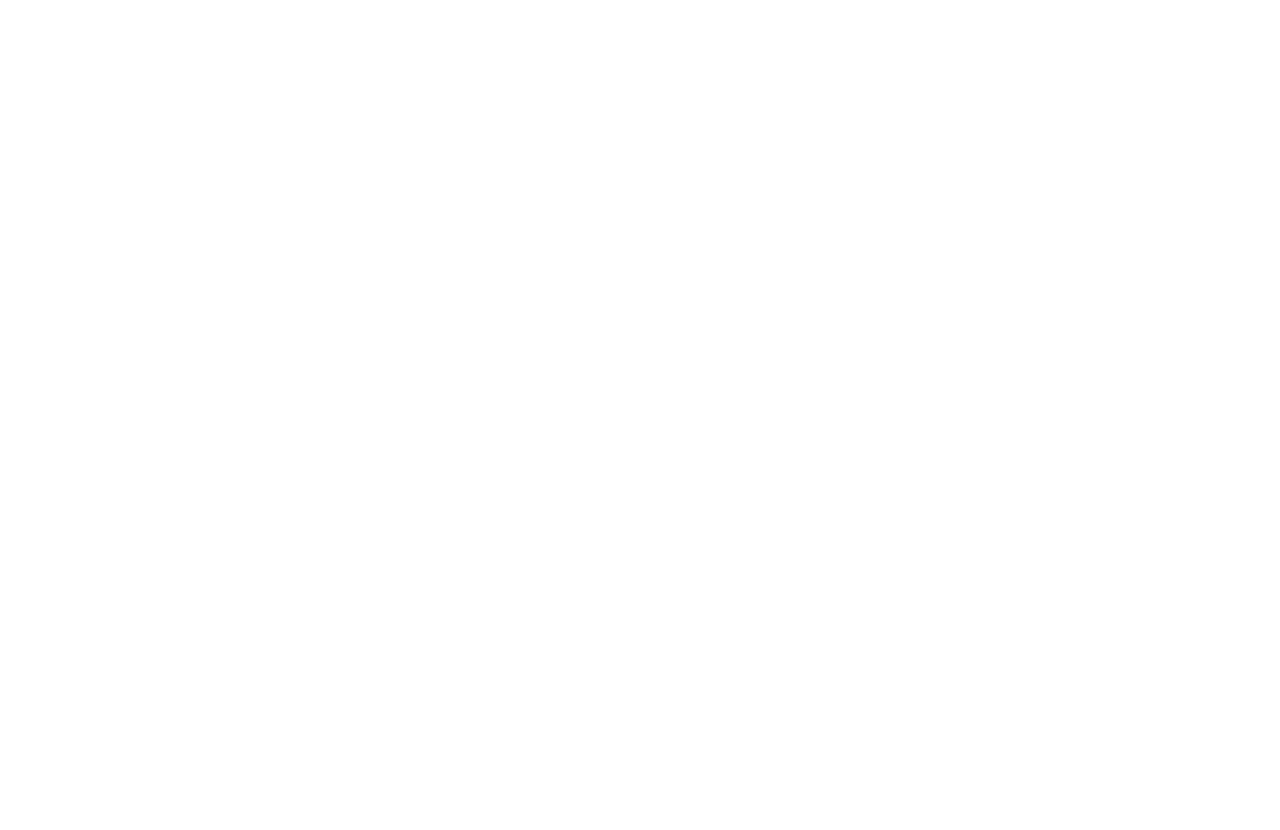
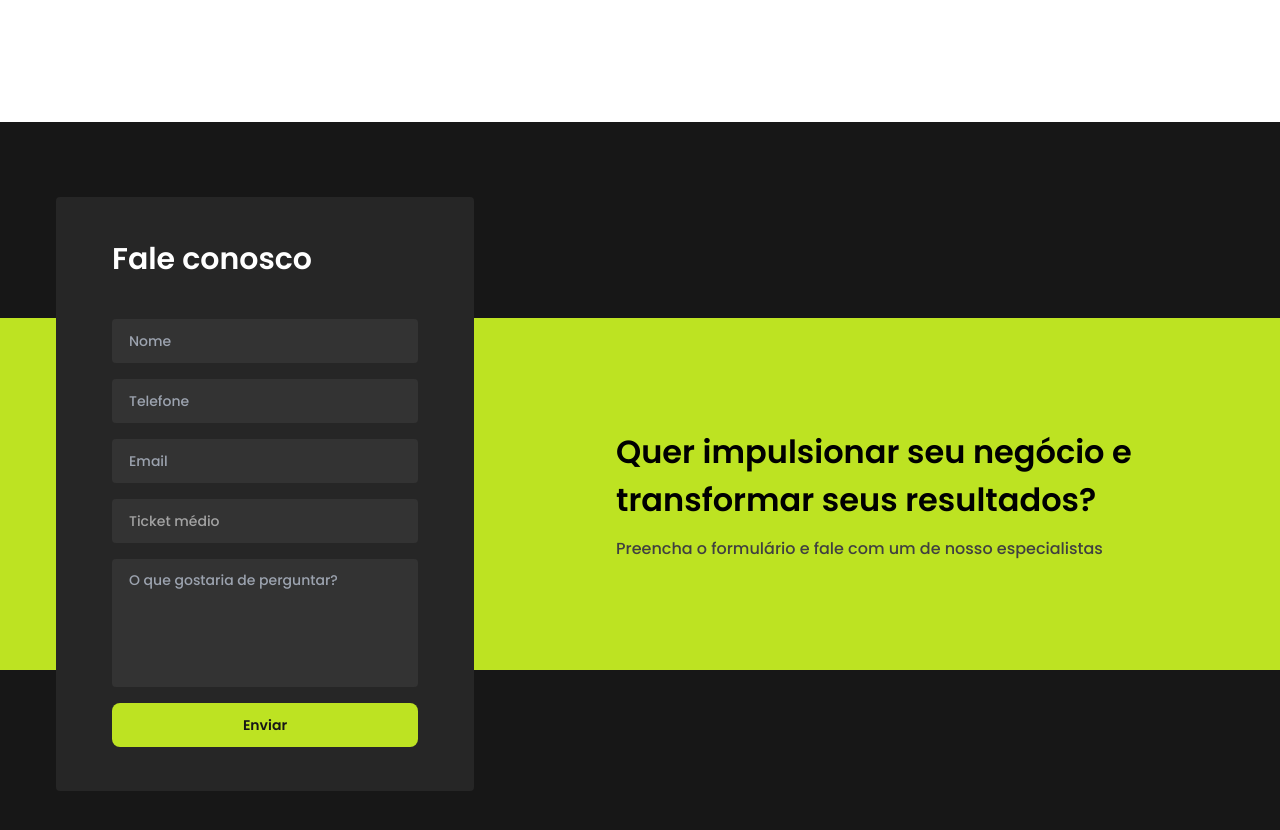
Before and after one commit to Luan-max/opencahsback-landing-page, a Next.js app: page / in a window 1280 px wide. Shown: the part 2360-3190 px from the top of the page. Before the commit the page ends 2482 px from the top, so only its background shows below. Built offline with nearby package versions, Linux system fonts and the light colour scheme.

Commit message:
feat(components/sections): add contact us section

```diff
--- a/src/components/Button.tsx
+++ b/src/components/Button.tsx
@@ -5,11 +5,12 @@
   label: string
   children?: ReactNode
   additionalClasses?: ClassValue[]
-  size?: 'medium' | 'large' | 'full'
+  size?: 'small' | 'medium' | 'large' | 'full'
 } & ButtonHTMLAttributes<HTMLButtonElement>
 
 const BUTTON_SIZES_CLASSES = {
-  medium: 'w-[10.5rem] h-[2.5rem] text-sm',
+  small: 'w-[10.5rem] h-[2.5rem] text-sm',
+  medium: 'w-full h-[2.75rem] text-sm',
   large: 'w-[13.125rem] h-[3.75rem] text-base',
   full: 'w-full h-[3.75rem]'
 }
@@ -18,11 +19,12 @@
   label,
   size = 'full',
   additionalClasses,
-  children
+  children,
+  ...rest
 }: ButtonProps) {
   return (
     <button
-      type="button"
+      {...rest}
       className={cslx(
         `
         flex justify-center text-brand-secondary bg-brand-main
--- /dev/null
+++ b/src/components/Input.tsx
@@ -0,0 +1,14 @@
+import { InputHTMLAttributes } from 'react'
+
+export function Input({ ...rest }: InputHTMLAttributes<HTMLInputElement>) {
+  return (
+    <input
+      {...rest}
+      className="
+        w-full h-11 px-4 text-sm font-medium bg-grey-700 rounded
+        text-neutral-400 border border-transparent outline-none
+        focus:border-brand-main/50 transition-colors ease-in delay-75
+      "
+    />
+  )
+}
--- a/src/components/Navbar/index.tsx
+++ b/src/components/Navbar/index.tsx
@@ -35,7 +35,12 @@
             ))}
           </ul>
 
-          <Button label="Fale conosco" size="medium" className="text-bold">
+          <Button
+            type="button"
+            label="Fale conosco"
+            size="small"
+            className="text-bold"
+          >
             <PaperPlaneTilt size={16} weight="bold" />
           </Button>
         </div>
--- /dev/null
+++ b/src/components/sections/ContactUs/index.tsx
@@ -0,0 +1,69 @@
+import { Button } from '@/components/Button'
+import { Input } from '@/components/Input'
+
+import { AVERAGE_TICKET_OPTIONS } from '@/constants/average_ticket'
+
+export function ContactUs() {
+  return (
+    <section className="w-full lg:flex lg:items-center lg:h-[46.5rem] relative bg-neutral-900">
+      <div
+        className="
+          w-full h-[22rem] hidden bg-brand-main lg:flex lg:flex-col pl-[29.5rem]
+          2xl:pl-[36rem] justify-center
+        "
+      >
+        <div className="flex flex-col gap-3 px-20 xl:px-36 2xl:px-48">
+          <h1 className="text-2xl xl:text-[2rem] xl:leading-[3rem]">
+            Quer impulsionar seu negócio e transformar seus resultados?
+          </h1>
+          <span className="text-neutral-700 font-medium">
+            Preencha o formulário e fale com um de nosso especialistas
+          </span>
+        </div>
+      </div>
+
+      <div
+        className="
+          px-[1.625rem] py-8 sm:px-24 sm:py-11 md:px-40 lg:p-0 lg:left-14
+          2xl:left-44 lg:absolute
+        "
+      >
+        <div className="px-6 py-8 sm:px-12 lg:px-14 lg:py-11 bg-neutral-800 rounded">
+          <h1 className="text-2xl text-white lg:text-3xl">Fale conosco</h1>
+
+          <form className="flex flex-col gap-y-4 mt-4 lg:mt-[2.625rem]">
+            <Input placeholder="Nome" />
+            <Input placeholder="Telefone" />
+            <Input placeholder="Email" />
+
+            <select
+              className="
+              w-full h-11 px-4 bg-grey-700 text-neutral-400 rounded appearance-none
+              text-sm font-medium border border-transparent outline-none
+              focus:border-brand-main/50 transition-colors ease-in delay-75
+            "
+            >
+              <option value="">Ticket médio</option>
+              {AVERAGE_TICKET_OPTIONS.map(ticket => (
+                <option key={ticket.key} value={ticket.key}>
+                  {ticket.value}
+                </option>
+              ))}
+            </select>
+
+            <textarea
+              placeholder="O que gostaria de perguntar?"
+              className="
+              px-4 py-[0.625rem] h-32 bg-grey-700 text-neutral-400 rounded text-sm
+              font-medium resize-none border border-transparent outline-none
+              focus:border-brand-main/50 transition-colors ease-in delay-75
+            "
+            />
+
+            <Button label="Enviar" size="medium" />
+          </form>
+        </div>
+      </div>
+    </section>
+  )
+}
--- a/src/components/sections/Results/ResultCard.tsx
+++ b/src/components/sections/Results/ResultCard.tsx
@@ -6,10 +6,18 @@
 export function ResultCard({ title, description }: ResultCardProps) {
   return (
     <div className="flex flex-col">
-      <span className="text-brand-main font-bold text-2xl xl:text-3xl 2xl:text-[2rem]">
+      <span
+        className="
+        text-brand-main text-center sm:text-start font-bold text-2xl xl:text-3xl 2xl:text-[2rem]
+        "
+      >
         {title}
       </span>
-      <span className="text-sm font-medium opacity-70 2xl:text-base">
+      <span
+        className="
+          text-sm text-center sm:text-start font-medium opacity-70 2xl:text-base
+        "
+      >
         {description}
       </span>
     </div>
--- a/src/components/sections/Results/index.tsx
+++ b/src/components/sections/Results/index.tsx
@@ -25,7 +25,7 @@
           </span>
 
           <div className="hidden xl:block xl:mt-10">
-            <Button label="Tenho interesse" size="large" />
+            <Button type="button" label="Tenho interesse" size="large" />
           </div>
         </div>
 
@@ -59,7 +59,7 @@
       </div>
 
       <div className="w-full md:max-w-xs xl:hidden">
-        <Button label="Tenho interesse" />
+        <Button type="button" label="Tenho interesse" />
       </div>
     </section>
   )
--- /dev/null
+++ b/src/constants/average_ticket.ts
@@ -0,0 +1,31 @@
+type Options = {
+  key: string
+  value: string
+}
+
+export const AVERAGE_TICKET_OPTIONS: Options[] = [
+  {
+    key: '1-50',
+    value: 'R$ 1,00 - R$ 50,00'
+  },
+  {
+    key: '51-100',
+    value: 'R$ 51,00 - R$ 100,00'
+  },
+  {
+    key: '101-200',
+    value: 'R$ 101,00 - R$ 200,00'
+  },
+  {
+    key: '201-500',
+    value: 'R$ 201,00 - R$ 500,00'
+  },
+  {
+    key: '501-1000',
+    value: 'R$ 501,00 - R$ 1.000,00'
+  },
+  {
+    key: '>1000',
+    value: '> R$ 1.000,00'
+  }
+]
--- a/src/pages/index.tsx
+++ b/src/pages/index.tsx
@@ -5,6 +5,7 @@
 import { Partners } from '@/components/sections/Partners'
 import { Impact } from '@/components/sections/Impact'
 import { Results } from '@/components/sections/Results'
+import { ContactUs } from '@/components/sections/ContactUs'
 
 export default function Home() {
   return (
@@ -22,6 +23,7 @@
         <Partners />
         <Impact />
         <Results />
+        <ContactUs />
       </main>
     </>
   )
--- a/tailwind.config.js
+++ b/tailwind.config.js
@@ -13,6 +13,9 @@
           main: '#BDE322',
           secondary: '#171717'
         },
+        grey: {
+          700: '#333333'
+        },
         green: {
           500: '#3E885B'
         },
```
Also changed, not shown: src/components/Select.tsx (added).
